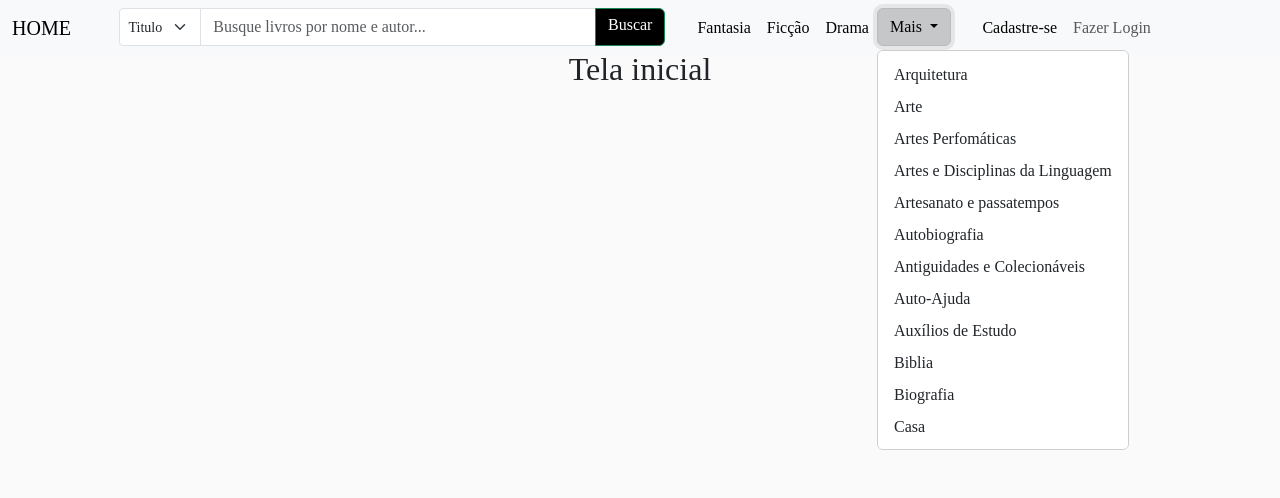
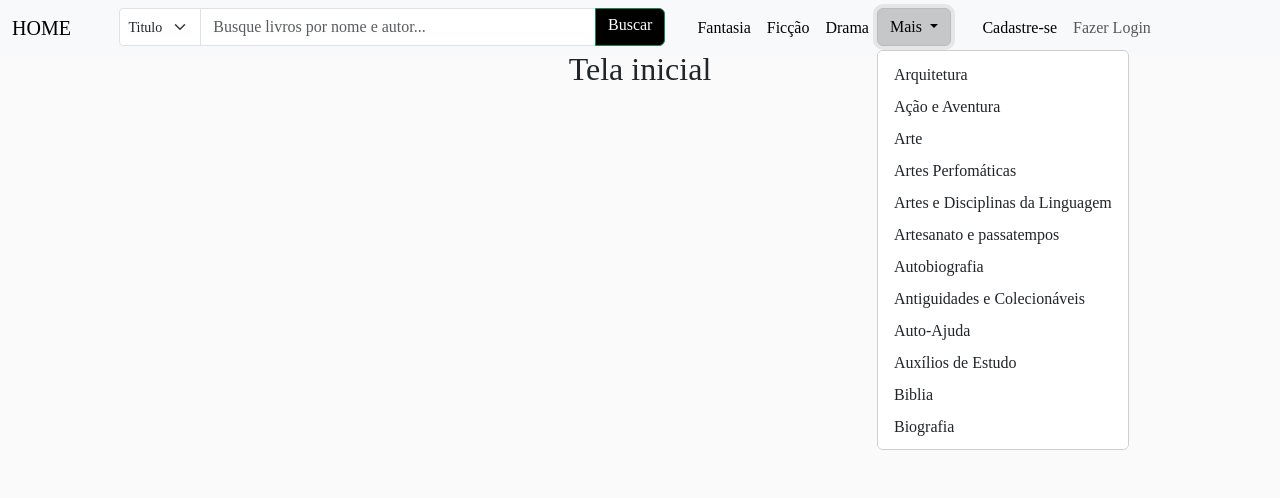
Before and after one commit to andreinunes/ProjetoTCC-Bookstation, a Flask app: page / in a window 1280 px wide, after a click on "Mais". Shown: the top 498 px of the page. Run offline with Flask 3, Linux system fonts and the light colour scheme.

Commit message:
Criação da tabela de gêneros de livros, criação das funções para salvar gênero dos livros. Ajuste nome de arquivos e variáveis

```diff
--- a/app.py
+++ b/app.py
@@ -6,6 +6,7 @@ from database import db
 from rotas.usuarios_bp import usuarios_bp
 from rotas.livros_bp import livros_bp
 from modelos.usuarios_modelo import Usuario
+from modelos.livros_generos_modelo import Livro_Genero
 import requests
 import random
 
--- a/static/css/estilo.css
+++ /dev/null
@@ -1,26 +0,0 @@
-<style>
-.thumbnail {
-  margin-right: 32px;
-  border-radius: 16px;
-  box-shadow: 0 4px 8px rgba(0, 0, 0, 0.2);
-  transition: all 0.2s;
-  transform: translate(0, -64px);
-  animation: zoomin 0.5s;
-}
-.thumbnail:hover {
-  box-shadow: 0 6px 8px rgba(0, 0, 0, 0.4);
-  transform: translate(0, -10px) scale(1.1);
-}
-
-.autorLivro{
-  display: -webkit-box;
-  overflow: hidden;
-  color: black;
-  text-overflow: ellipsis;
-  cursor: pointer;
-  -webkit-box-orient: vertical;
-  -webkit-line-clamp: 2;
-}
-
-
-</style>
--- /dev/null
+++ b/static/estilo.css
@@ -0,0 +1,63 @@
+<style>
+.thumbnail {
+  margin-right: 32px;
+  border-radius: 16px;
+  box-shadow: 0 4px 8px rgba(0, 0, 0, 0.2);
+  transition: all 0.2s;
+  transform: translate(0, -64px);
+  animation: zoomin 0.5s;
+}
+.thumbnail:hover {
+  box-shadow: 0 6px 8px rgba(0, 0, 0, 0.4);
+  transform: translate(0, -10px) scale(1.1);
+}
+
+.autorLivro{
+  display: -webkit-box;
+  overflow: hidden;
+  color: var(--secondary-color);
+  text-overflow: ellipsis;
+  cursor: pointer;
+  -webkit-box-orient: vertical;
+  -webkit-line-clamp: 2;
+  text-decoration: none;
+}
+
+.autorLivro:hover{
+  text-decoration: underline;
+}
+
+.linkGenero{
+  margin-right: 0.8rem;
+  display: inline-flex;
+  align-items: center;
+  justify-content: center;
+  font-weight: 600;
+  text-align: center;
+  text-decoration: none;
+  cursor: pointer;
+  color: black;
+}
+
+* {
+ font-family: Times New Roman;
+}
+
+div#loading {
+display: none;
+}
+.loader {
+  border: 8px solid #f3f3f3;
+  border-radius: 50%;
+  border-top: 8px solid #3498db;
+  width: 50px;
+  height: 50px;
+  animation: spin 1s linear infinite;
+}
+
+@keyframes spin {
+  0% { transform: rotate(0deg); }
+  100% { transform: rotate(360deg); }
+}
+
+</style>
--- a/templates/base.html
+++ b/templates/base.html
@@ -4,32 +4,9 @@
   <meta charset="utf-8">
   <meta name="viewport" content="width=device-width, initial-scale=1">
   <title>WebLivros(provisorio)</title>
-  <link rel="stylesheet" href="{{url_for('static', filename = 'css/estilo.css')}}">
+  <link rel="stylesheet" href="{{url_for('static', filename = 'estilo.css')}}">
   <link rel="stylesheet" href="https://cdn.jsdelivr.net/npm/bootstrap@5.3.2/dist/css/bootstrap.min.css" integrity="sha384-T3c6CoIi6uLrA9TneNEoa7RxnatzjcDSCmG1MXxSR1GAsXEV/Dwwykc2MPK8M2HN" crossorigin="anonymous">
   <script src="https://cdn.jsdelivr.net/npm/bootstrap@5.3.2/dist/js/bootstrap.bundle.min.js" integrity="sha384-C6RzsynM9kWDrMNeT87bh95OGNyZPhcTNXj1NW7RuBCsyN/o0jlpcV8Qyq46cDfL" crossorigin="anonymous"></script>
-
-  <style>
-    * {
-     font-family: Times New Roman;
-    }
-
-    div#loading {
-    display: none;
-    }
-    .loader {
-      border: 8px solid #f3f3f3;
-      border-radius: 50%;
-      border-top: 8px solid #3498db;
-      width: 50px;
-      height: 50px;
-      animation: spin 1s linear infinite;
-    }
-
-    @keyframes spin {
-      0% { transform: rotate(0deg); }
-      100% { transform: rotate(360deg); }
-    }
-  </style>
 
 </head>
 <body style = "background-color:#fafafa; padding:50px;">
@@ -62,20 +39,20 @@
                     color:white;
                     font-weight: 200;
                     transition: all 0.2s;
-                    align-items: left;" onclick = "buscarLivroAutor();" class="btn btn-outline-success" type="submit""><i class="bi bi-search"></i>Buscar</button>
+                    align-items: left;" class="btn btn-outline-success" type="submit""><i class="bi bi-search"></i>Buscar</button>
                 </div>
               </form>
             </div>
             <div class = "col-md-3">
               <ul class="navbar-nav me-3">
-                <li class="nav-item">
-                  <a class="nav-link active" aria-current="page" href="/livros/buscarLivrosGenero/Fantasy/0" >Fantasia</a>
+                <li class="nav-item" onclick="loading();">
+                  <a class="nav-link active" aria-current="page" href="/livros/buscarLivrosGenero/Fantasia/0" >Fantasia</a>
                 </li>
-                <li class="nav-item">
-                  <a class="nav-link active" aria-current="page" href="/livros/buscarLivrosGenero/Fiction/0" >Ficção</a>
+                <li class="nav-item" onclick="loading();">
+                  <a class="nav-link active" aria-current="page" href="/livros/buscarLivrosGenero/Ficção/0">Ficção</a>
                 </li>
-                <li class="nav-item">
-                  <a class="nav-link active" aria-current="page" href="/livros/buscarLivrosGenero/Drama/0" >Drama</a>
+                <li class="nav-item" onclick="loading();">
+                  <a class="nav-link active" aria-current="page" href="/livros/buscarLivrosGenero/Drama/0">Drama</a>
                 </li>
                 <li class="nav-item dropdown">
                   <button class="btn btn-light dropdown-toggle" data-bs-toggle="dropdown" aria-expanded="false">
@@ -83,59 +60,65 @@
                   </button>
                   <ul class="dropdown-menu dropdown-menu-light" style = "    max-height: 400px;
                     overflow-y: auto;">
-                    <li><a class="dropdown-item" href="/livros/buscarLivrosGenero/Architecture/0">Arquitetura</a></li>
-                    <li><a class="dropdown-item" href="/livros/buscarLivrosGenero/Art/0">Arte</a></li>
-                    <li><a class="dropdown-item" href="/livros/buscarLivrosGenero/Performing%20Arts/0">Artes Perfomáticas</a></li>
-                    <li><a class="dropdown-item" href="/livros/buscarLivrosGenero/Language%20Arts%20%26%20Disciplines/0">Artes e Disciplinas da Linguagem</a></li>
-                    <li><a class="dropdown-item" href="/livros/buscarLivrosGenero/Crafts%20%26%20Hobbies/0">Artesanato e passatempos</a></li>
-                    <li><a class="dropdown-item" href="/livros/buscarLivrosGenero/Autobiography/0">Autobiografia</a></li>
-                    <li><a class="dropdown-item" href="/livros/buscarLivrosGenero/Antiques%20%26%20Collectibles/0">Antiguidades e Colecionáveis</a></li>
-                    <li><a class="dropdown-item" href="/livros/buscarLivrosGenero/Self-Help/0">Auto-Ajuda</a></li>
-                    <li><a class="dropdown-item" href="/livros/buscarLivrosGenero/Study%20Aids/0">Auxílios de Estudo</a></li>
-                    <li><a class="dropdown-item" href="/livros/buscarLivrosGenero/Bibles/0">Biblia</a></li>
-                    <li><a class="dropdown-item" href="/livros/buscarLivrosGenero/Biography/0">Biografia</a></li>
-                    <li><a class="dropdown-item" href="/livros/buscarLivrosGenero/House Home/0">Casa</a></li>
-                    <li><a class="dropdown-item" href="/livros/buscarLivrosGenero/Cooking/0">Cozinha</a></li>
-                    <li><a class="dropdown-item" href="/livros/buscarLivrosGenero/Computers/0">Computadores</a></li>
-                     <li><a class="dropdown-item" href="/livros/buscarLivrosGenero/BODY MIND SPIRIT/0">Corpo,mente e espírito</a></li>
-                    <li><a class="dropdown-item" href="/livros/buscarLivrosGenero/Science/0">Ciência</a></li>
-                    <li><a class="dropdown-item" href="/livros/buscarLivrosGenero/Political Science/0">Ciência Política</a></li>
-                    <li><a class="dropdown-item" href="/livros/buscarLivrosGenero/Social%20Science/0">Ciência Social</a></li>
-                    <li><a class="dropdown-item" href="/livros/buscarLivrosGenero/Literary%20Collections/0">Coleções Literárias</a></li>
-                    <li><a class="dropdown-item" href="/livros/buscarLivrosGenero/Literary%20Criticism/0">Criticismo Literário</a></li>
-                    <li><a class="dropdown-item" href="/livros/buscarLivrosGenero/Design/0">Design</a></li>
-                    <li><a class="dropdown-item" href="/livros/buscarLivrosGenero/Law/0">Direito</a></li>
-                    <li><a class="dropdown-item" href="/livros/buscarLivrosGenero/Business%20%26%20Economics/0">Economias e Negócios</a></li>
-                    <li><a class="dropdown-item" href="/livros/buscarLivrosGenero/Education/0">Educação</a></li>
-                    <li><a class="dropdown-item" href="/livros/buscarLivrosGenero/Foreign%20Language%20Study/0">Estudo de Língua Estrangeira</a></li>
-                    <li><a class="dropdown-item" href="/livros/buscarLivrosGenero/Sports%20%26%20Recreation/0">Esportes e Recreações</a></li>
-                    <li><a class="dropdown-item" href="/livros/buscarLivrosGenero/Photography/0">Fotografia</a></li>
-                    <li><a class="dropdown-item" href="/livros/buscarLivrosGenero/Philosophy/0">Filosofia</a></li>
-                    <li><a class="dropdown-item" href="/livros/buscarLivrosGenero/Family%20%26%20Relationships/0">Família e Relacionamento</a></li>
-                    <li><a class="dropdown-item" href="/livros/buscarLivrosGenero/Juvenile%20Fiction/0">Ficção Juvenil</a></li>
-                    <li><a class="dropdown-item" href="/livros/buscarLivrosGenero/Young%20Adult%20Fiction/0">Ficção Jovem Adulta</a></li>
-                    <li><a class="dropdown-item" href="/livros/buscarLivrosGenero/History/0">História</a></li>
-                    <li><a class="dropdown-item" href="/livros/buscarLivrosGenero/Humor/0">Humor</a></li>
-                    <li><a class="dropdown-item" href="/livros/buscarLivrosGenero/Games%20%26%20Activities/0">Jogos e Atividades</a></li>
-                    <li><a class="dropdown-item" href="/livros/buscarLivrosGenero/Gardening/0">Jardinagem</a></li>
-                    <li><a class="dropdown-item" href="/livros/buscarLivrosGenero/Mathematics/0">Matemática</a></li>
-                    <li><a class="dropdown-item" href="/livros/buscarLivrosGenero/Medical/0">Medicina</a></li>
-                    <li><a class="dropdown-item" href="/livros/buscarLivrosGenero/Music/0">Música</a></li>
-                    <li><a class="dropdown-item" href="/livros/buscarLivrosGenero/Nature/0">Natureza</a></li>
-                    <li><a class="dropdown-item" href="/livros/buscarLivrosGenero/Juvenile%20Nonfiction/0">Não-Ficção Juvenil</a></li>
-                    <li><a class="dropdown-item" href="/livros/buscarLivrosGenero/Young%20Adult%20Nonfiction/0">Não-Ficção Jovem Adulta</a></li>
-                    <li><a class="dropdown-item" href="/livros/buscarLivrosGenero/Pets/0">Pets</a></li>
-                    <li><a class="dropdown-item" href="/livros/buscarLivrosGenero/Poetry/0">Poesia</a></li>
-                    <li><a class="dropdown-item" href="/livros/buscarLivrosGenero/Psychology/0">Psicologia</a></li>
-                    <li><a class="dropdown-item" href="/livros/buscarLivrosGenero/Religion/0">Religião</a></li>
-                    <li><a class="dropdown-item" href="/livros/buscarLivrosGenero/Health%20%26%20Fitness/0">Saúde e Bem-Estar</a></li>
+                   <li onclick="loading();"><a class="dropdown-item" href="/livros/buscarLivrosGenero/Arquitetura/0">Arquitetura</a></li>
+                     <li onclick="loading();"><a class="dropdown-item" href="/livros/buscarLivrosGenero/Ação e Aventura/0">Ação e Aventura</a></li>
+                    <li onclick="loading();"><a class="dropdown-item" href="/livros/buscarLivrosGenero/Arte/0">Arte</a></li>
+                    <li onclick="loading();"><a class="dropdown-item" href="/livros/buscarLivrosGenero/Artes Perfomáticas/0">Artes Perfomáticas</a></li>
+                    <li onclick="loading();"><a class="dropdown-item" href="/livros/buscarLivrosGenero/Artes e Disciplinas da Linguagem/0">Artes e Disciplinas da Linguagem</a></li>
+                    <li onclick="loading();"><a class="dropdown-item" href="/livros/buscarLivrosGenero/Artesanato e passatempos/0">Artesanato e passatempos</a></li>
+                    <li onclick="loading();"><a class="dropdown-item" href="/livros/buscarLivrosGenero/Autobiografia/0">Autobiografia</a></li>
+                    <li onclick="loading();"><a class="dropdown-item" href="/livros/buscarLivrosGenero/Antiguidades e Colecionáveis/0">Antiguidades e Colecionáveis</a></li>
+                    <li onclick="loading();"><a class="dropdown-item" href="/livros/buscarLivrosGenero/Auto-Ajuda/0">Auto-Ajuda</a></li>
+                    <li onclick="loading();"><a class="dropdown-item" href="/livros/buscarLivrosGenero/Auxílios de Estudo/0">Auxílios de Estudo</a></li>
+                    <li onclick="loading();"><a class="dropdown-item" href="/livros/buscarLivrosGenero/Biblia/0">Biblia</a></li>
+                    <li onclick="loading();"><a class="dropdown-item" href="/livros/buscarLivrosGenero/Biografia/0">Biografia</a></li>
+                    <li onclick="loading();"><a class="dropdown-item" href="/livros/buscarLivrosGenero/Casa/0">Casa</a></li>
+                    <li onclick="loading();"><a class="dropdown-item" href="/livros/buscarLivrosGenero/Cozinha/0">Cozinha</a></li>
+                    <li onclick="loading();"><a class="dropdown-item" href="/livros/buscarLivrosGenero/Computadores/0">Computadores</a></li>
+                     <li onclick="loading();"><a class="dropdown-item" href="/livros/buscarLivrosGenero/Corpo,mente e espírito<//0">Corpo,mente e espírito</a></li>
+                    <li onclick="loading();"><a class="dropdown-item" href="/livros/buscarLivrosGenero/Ciência/0">Ciência</a></li>
+                    <li onclick="loading();"><a class="dropdown-item" href="/livros/buscarLivrosGenero/Ciência Política/0">Ciência Política</a></li>
+                    <li onclick="loading();"><a class="dropdown-item" href="/livros/buscarLivrosGenero/Ciência Social/0">Ciência Social</a></li>
+                    <li onclick="loading();"><a class="dropdown-item" href="/livros/buscarLivrosGenero/Coleções Literárias/0">Coleções Literárias</a></li>
+                    <li onclick="loading();"><a class="dropdown-item" href="/livros/buscarLivrosGenero/Criticismo Literário/0">Criticismo Literário</a></li>
+                    <li onclick="loading();"><a class="dropdown-item" href="/livros/buscarLivrosGenero/Design/0">Design</a></li>
+                    <li onclick="loading();"><a class="dropdown-item" href="/livros/buscarLivrosGenero/Direito/0">Direito</a></li>
+                    <li onclick="loading();"><a class="dropdown-item" href="/livros/buscarLivrosGenero/Economias e Negócios/0">Economias e Negócios</a></li>
+                    <li onclick="loading();"><a class="dropdown-item" href="/livros/buscarLivrosGenero/Educação/0">Educação</a></li>
+                    <li onclick="loading();"><a class="dropdown-item" href="/livros/buscarLivrosGenero/Estudo de Língua Estrangeira/0">Estudo de Língua Estrangeira</a></li>
+                    <li onclick="loading();"><a class="dropdown-item" href="/livros/buscarLivrosGenero/Esportes e Recreações/0">Esportes e Recreações</a></li>
+                    <li onclick="loading();"><a class="dropdown-item" href="/livros/buscarLivrosGenero/Épico/0">Épico</a></li>
+                    <li onclick="loading();"><a class="dropdown-item" href="/livros/buscarLivrosGenero/Fotografia/0">Fotografia</a></li>
+                    <li onclick="loading();"><a class="dropdown-item" href="/livros/buscarLivrosGenero/Filosofia/0">Filosofia</a></li>
+                    <li onclick="loading();"><a class="dropdown-item" href="/livros/buscarLivrosGenero/Família e Relacionamento/0">Família e Relacionamento</a></li>
+                    <li onclick="loading();"><a class="dropdown-item" href="/livros/buscarLivrosGenero/Fantasia Urbana/0">Fantasia Urbana</a></li>
+                    <li onclick="loading();"><a class="dropdown-item" href="/livros/buscarLivrosGenero/Ficção Juvenil/0">Ficção Juvenil</a></li>
+                    <li onclick="loading();"><a class="dropdown-item" href="/livros/buscarLivrosGenero/Ficção Jovem Adulta/0">Ficção Jovem Adulta</a></li>
+                    <li onclick="loading();"><a class="dropdown-item" href="/livros/buscarLivrosGenero/Ficção Distópica/0">Ficção Distópica</a></li>
+                    <li onclick="loading();"><a class="dropdown-item" href="/livros/buscarLivrosGenero/Ficção Cientifíca/0">Ficção Cientifíca</a></li>
+                    <li onclick="loading();"><a class="dropdown-item" href="/livros/buscarLivrosGenero/História/0">História</a></li>
+                    <li onclick="loading();"><a class="dropdown-item" href="/livros/buscarLivrosGenero/Humor/0">Humor</a></li>
+                    <li onclick="loading();"><a class="dropdown-item" href="/livros/buscarLivrosGenero/Jogos e Atividades/0">Jogos e Atividades</a></li>
+                    <li onclick="loading();"><a class="dropdown-item" href="/livros/buscarLivrosGenero/Jardinagem/0">Jardinagem</a></li>
+                    <li onclick="loading();"><a class="dropdown-item" href="/livros/buscarLivrosGenero/Matemática/0">Matemática</a></li>
+                    <li onclick="loading();"><a class="dropdown-item" href="/livros/buscarLivrosGenero/Medicina/0">Medicina</a></li>
+                    <li onclick="loading();"><a class="dropdown-item" href="/livros/buscarLivrosGenero/Música/0">Música</a></li>
+                    <li onclick="loading();"><a class="dropdown-item" href="/livros/buscarLivrosGenero/Natureza/0">Natureza</a></li>
+                    <li onclick="loading();"><a class="dropdown-item" href="/livros/buscarLivrosGenero/Não-Ficção Juvenil/0">Não-Ficção Juvenil</a></li>
+                    <li onclick="loading();"><a class="dropdown-item" href="/livros/buscarLivrosGenero/Não-Ficção Jovem Adulta/0">Não-Ficção Jovem Adulta</a></li>
+                    <li onclick="loading();"><a class="dropdown-item" href="/livros/buscarLivrosGenero/Pets/0">Pets</a></li>
+                    <li onclick="loading();"><a class="dropdown-item" href="/livros/buscarLivrosGenero/Poesia/0">Poesia</a></li>
+                    <li onclick="loading();"><a class="dropdown-item" href="/livros/buscarLivrosGenero/Psicologia/0">Psicologia</a></li>
+                    <li onclick="loading();"><a class="dropdown-item" href="/livros/buscarLivrosGenero/Ópera Espacial/0">Ópera Espacial</a></li>
+                    <li onclick="loading();"><a class="dropdown-item" href="/livros/buscarLivrosGenero/Religião/0">Religião</a></li>
+                    <li onclick="loading();"><a class="dropdown-item" href="/livros/buscarLivrosGenero/Saúde e Bem-Estar/0">Saúde e Bem-Estar</a></li>
 
-                    <li><a class="dropdown-item" href="/livros/buscarLivrosGenero/Technology%20%26%20Engineering/0">Tecnologia e Engenharia</a></li>
-                    <li><a class="dropdown-item" href="/livros/buscarLivrosGenero/Transportation/0">Transporte</a></li>
+                    <li onclick="loading();"><a class="dropdown-item" href="/livros/buscarLivrosGenero/Tecnologia e Engenharia/0">Tecnologia e Engenharia</a></li>
+                    <li onclick="loading();"><a class="dropdown-item" href="/livros/buscarLivrosGenero/Transporte/0">Transporte</a></li>
 
-                    <li><a class="dropdown-item" href="/livros/buscarLivrosGenero/Travel/0">Viagem</a></li>
+                    <li onclick="loading();"><a class="dropdown-item" href="/livros/buscarLivrosGenero/Viagem/0">Viagem</a></li>
 
-                    <li><a class="dropdown-item" href="/livros/buscarLivrosGenero/True%20Crime/0">True Crime</a></li>
+                    <li onclick="loading();"><a class="dropdown-item" href="/livros/buscarLivrosGenero/True Crime/0">True Crime</a></li>
                   </ul>
                 </li>
               </ul>
@@ -178,5 +161,11 @@
         }
 
 </script>
-
-<div class="loader" id="loading" name = "loading"></div>
+<div class="container text-center"  style = "padding-top:10px;">
+  <div class="row">
+    <div class = "col-md-12">
+      <div class="loader" style = "margin-left: auto; margin-right:auto;" id="loading" name = "loading">
+   </div>
+      </div>
+  </div>
+</div>
```
Also changed, not shown: controladores/generos_controlador.py (renamed from controladores/auxiliar_generos.py, +53 -18 lines), controladores/livros_controlador.py (+11 -8 lines), migrations/versions/ed7af4717fad_.py (added, +33 -0 lines), modelos/livros_generos_modelo.py (added, +18 -0 lines), templates/busca_livros.html (+31 -4 lines), templates/pagina_livro.html (+8 -10 lines), 1 other file.
